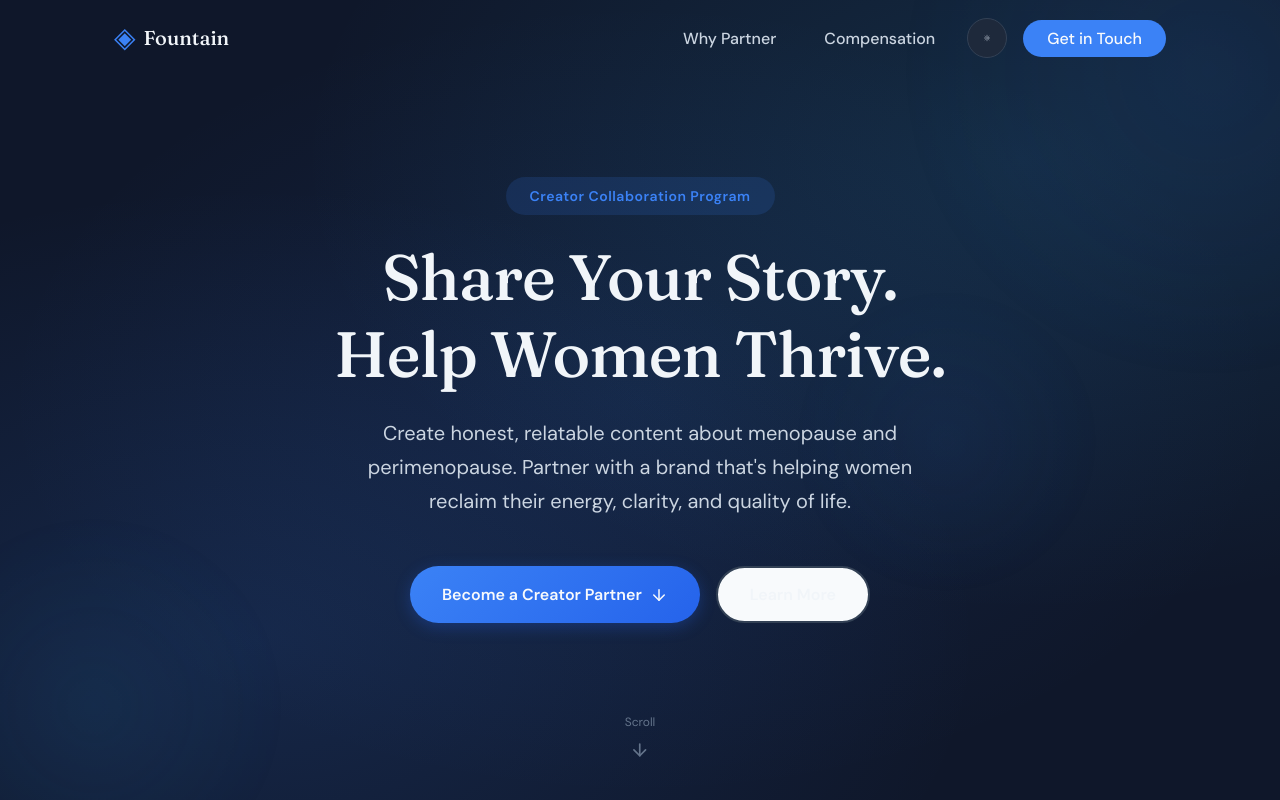
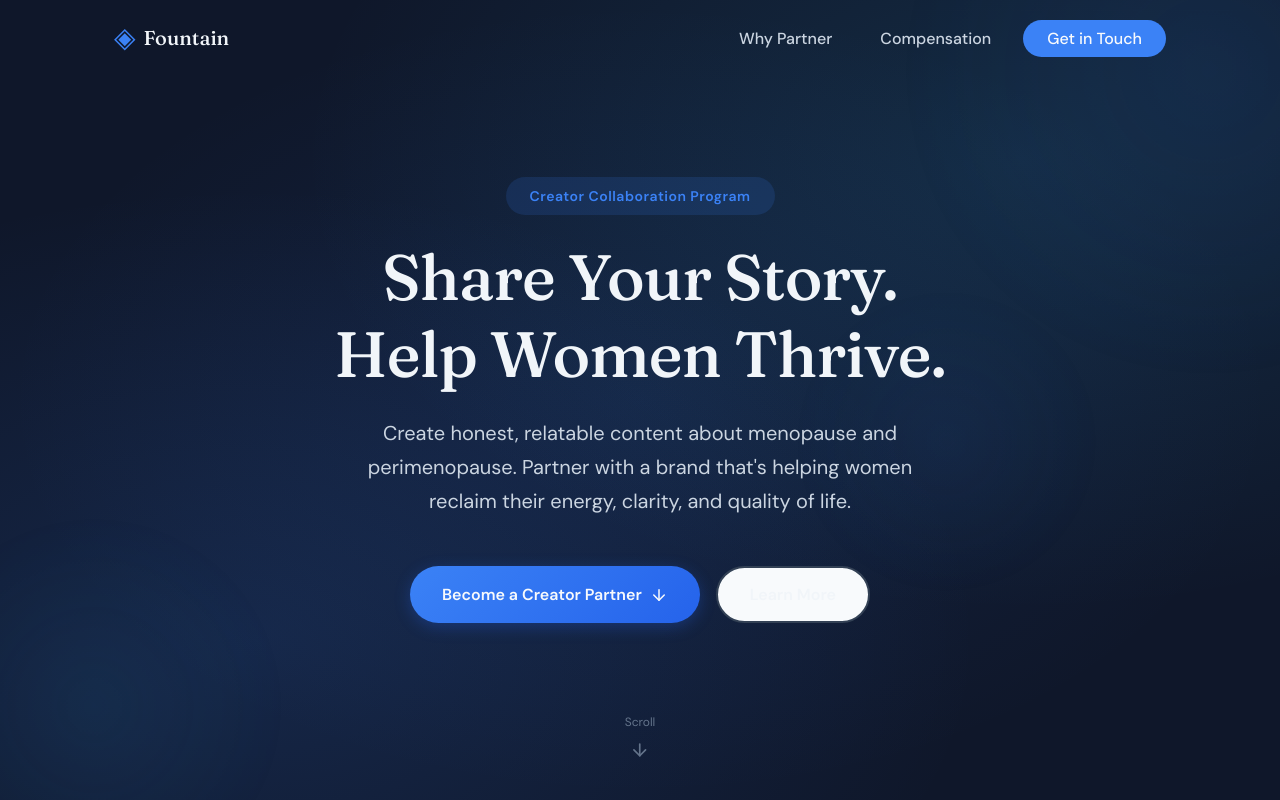
Before and after one commit to draphael123/fountain-influencers, a React (Vite) app: page / in a window 1280 px wide. Shown: the top 800 px of the page. Built offline with nearby package versions, Linux system fonts and the light colour scheme.

Commit message:
Remove dark mode toggle, set dark mode permanently

```diff
--- a/src/App.jsx
+++ b/src/App.jsx
@@ -216,58 +216,20 @@ function FAQItem({ question, answer }) {
   )
 }
 
-// Theme Toggle Icon
-const ThemeToggle = ({ isDark, onClick }) => (
-  <button
-    className="theme-toggle"
-    onClick={onClick}
-    aria-label={isDark ? 'Switch to light mode' : 'Switch to dark mode'}
-  >
-    {isDark ? (
-      <svg viewBox="0 0 24 24" fill="none" stroke="currentColor" strokeWidth="2" strokeLinecap="round" strokeLinejoin="round">
-        <circle cx="12" cy="12" r="5"/>
-        <line x1="12" y1="1" x2="12" y2="3"/>
-        <line x1="12" y1="21" x2="12" y2="23"/>
-        <line x1="4.22" y1="4.22" x2="5.64" y2="5.64"/>
-        <line x1="18.36" y1="18.36" x2="19.78" y2="19.78"/>
-        <line x1="1" y1="12" x2="3" y2="12"/>
-        <line x1="21" y1="12" x2="23" y2="12"/>
-        <line x1="4.22" y1="19.78" x2="5.64" y2="18.36"/>
-        <line x1="18.36" y1="5.64" x2="19.78" y2="4.22"/>
-      </svg>
-    ) : (
-      <svg viewBox="0 0 24 24" fill="none" stroke="currentColor" strokeWidth="2" strokeLinecap="round" strokeLinejoin="round">
-        <path d="M21 12.79A9 9 0 1 1 11.21 3 7 7 0 0 0 21 12.79z"/>
-      </svg>
-    )}
-  </button>
-)
-
 // Main App Component
 function App() {
   const [headerScrolled, setHeaderScrolled] = useState(false)
-  const [isDarkMode, setIsDarkMode] = useState(() => {
-    if (typeof window !== 'undefined') {
-      const saved = localStorage.getItem('theme')
-      if (saved) return saved === 'dark'
-    }
-    return true // Default to dark mode
-  })
 
   useEffect(() => {
+    // Set dark mode permanently
+    document.documentElement.setAttribute('data-theme', 'dark')
+
     const handleScroll = () => {
       setHeaderScrolled(window.scrollY > 50)
     }
     window.addEventListener('scroll', handleScroll)
     return () => window.removeEventListener('scroll', handleScroll)
   }, [])
-
-  useEffect(() => {
-    document.documentElement.setAttribute('data-theme', isDarkMode ? 'dark' : 'light')
-    localStorage.setItem('theme', isDarkMode ? 'dark' : 'light')
-  }, [isDarkMode])
-
-  const toggleTheme = () => setIsDarkMode(!isDarkMode)
 
   const scrollToSection = (id) => {
     document.getElementById(id)?.scrollIntoView({ behavior: 'smooth' })
@@ -286,7 +248,6 @@ function App() {
           <nav className="nav">
             <button onClick={() => scrollToSection('benefits')}>Why Partner</button>
             <button onClick={() => scrollToSection('compensation')}>Compensation</button>
-            <ThemeToggle isDark={isDarkMode} onClick={toggleTheme} />
             <button onClick={() => scrollToSection('contact')} className="nav-cta">Get in Touch</button>
           </nav>
         </div>
```
